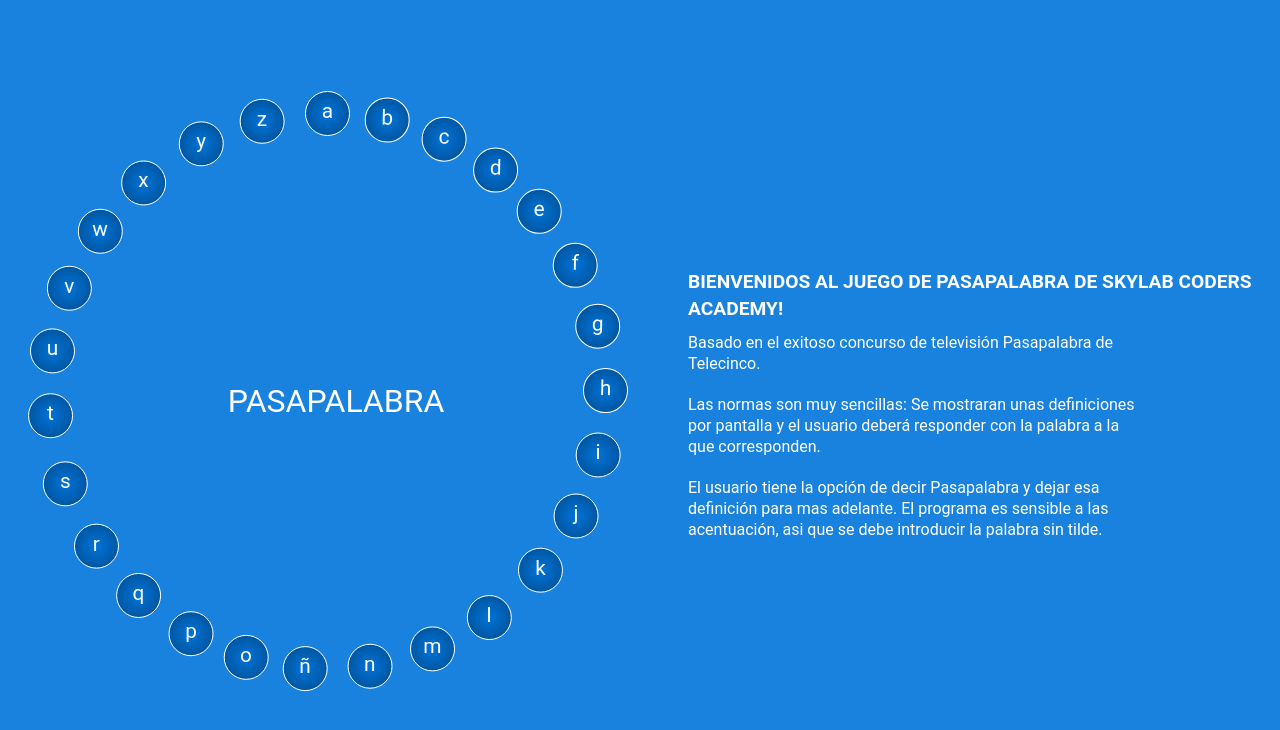
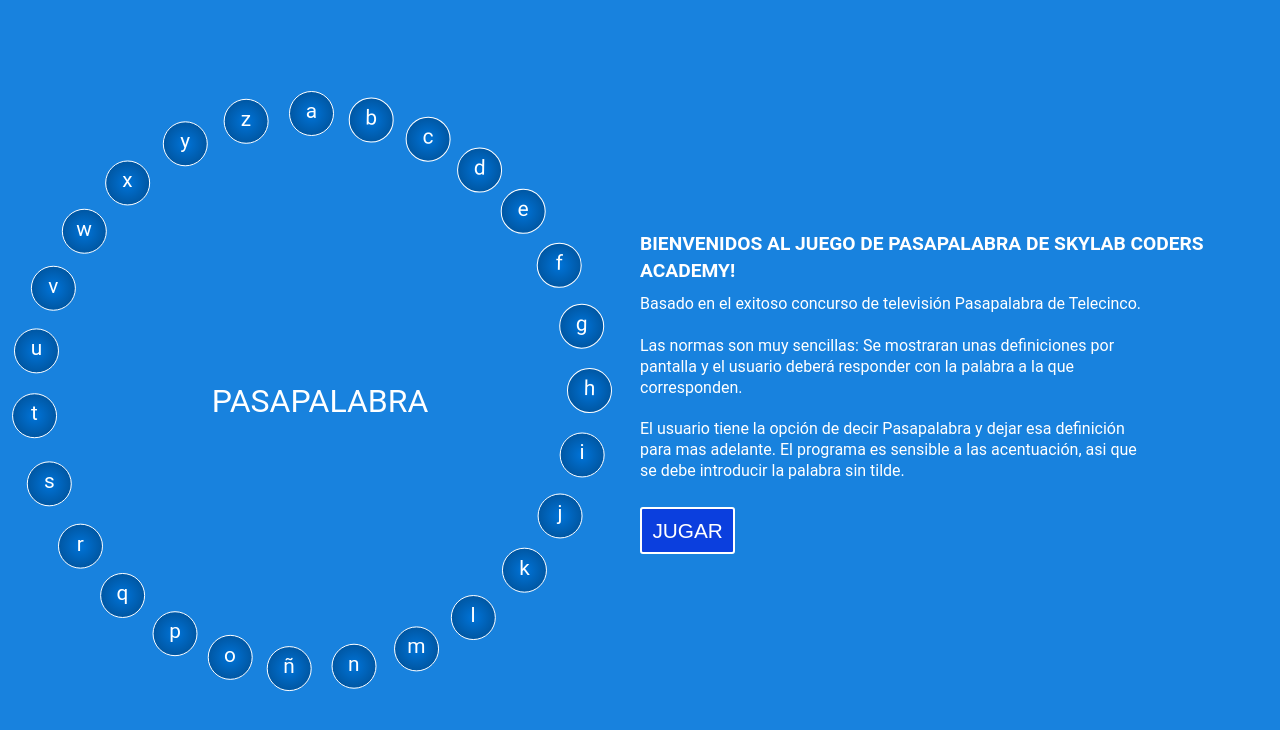
Before and after one commit to blopez-dev/pasapalabra, a plain HTML site: page index.html in a window 1280 px wide. Drawn offline with Linux system fonts and the light colour scheme.

Commit message:
show each question to game

```diff
--- a/css/style.css
+++ b/css/style.css
@@ -5,32 +5,51 @@
     --primary-color:#fff;
     --second-color: #238fe3;
     --background-color: #1882de;
+    --btn-primary : #0b3fde;
     --font-Family:'Roboto', sans-serif;
 }
 
 body{font-size:16px;background-color:var(--background-color); font-family: var(--font-Family)}
 ul {list-style: none;}
 ul > li {padding:5px; margin:10px;}
+.btn{
+    display: inline-block;
+    margin:25px 0;
+    padding: .25em .5em;
+    border: 2px solid var(--primary-color);
+    border-radius: 3px;
+    font-size: 1.3em;
+    line-height: 1.6em;
+    font-weight: 500;
+    text-align: center;
+    text-decoration: none;
+    text-transform: uppercase;
+    cursor: pointer;
+    color: var(--primary-color);
+}
+.primary{background-color: var(--btn-primary) !important;}
 
 #app{
     display:flex;
     flex-flow:row wrap;
     justify-content: space-around;
-    align-items: center;
+    align-items: stretch;
     position:relative;
     width:100%;
     min-height: 100vh;
 
 }
-.wrapper-box{
+
+.wrapper-content{
+    display:block;
     position:relative;
-    display: flex;
-    justify-content: center;
-    align-items: center;
     width: 50%;
-    min-height: 100vh;
+    min-height: 50vh;
+    transform: none;
+    top:auto;
+    left:auto;
 }
-#app .wrapper-letters{
+.wrapper-letters{
     position:absolute;
     left: 50%;
     top: 50%;
@@ -48,7 +67,7 @@ ul > li {padding:5px; margin:10px;}
     width:100%;
     position:absolute;
     top:calc(50% - 18px);
-    left:0%;
+    left:0;
     content:"PASAPALABRA";
     font-size:2em;
     text-transform: uppercase;
@@ -106,7 +125,7 @@ ul > li {padding:5px; margin:10px;}
     flex-flow:column wrap;
     justify-content: center;
     align-items: flex-start;
-    max-width:45%;
+    min-height: 100%;
     color:var( --primary-color);
 }
 .pasapalabra-controls .subtitle{
@@ -119,3 +138,7 @@ ul > li {padding:5px; margin:10px;}
     line-height: 1.3em;
     max-width: 80%;
 }
+
+.hidden{
+    display: none;
+}
--- a/js/app.js
+++ b/js/app.js
@@ -1,6 +1,7 @@
  import questions from "./data.js";
 
 function getInfo(questions){
+    const collectionQuestions = [];
     const letters = [];
     let titleGame = '';
     let infoGame = '';
@@ -8,21 +9,15 @@ function getInfo(questions){
         item.letter ? letters.push(item.letter) : undefined;
         item.title ? titleGame = item.title : undefined;
         item.content ? infoGame = item.content : undefined;
+        item.questions ? collectionQuestions.push({status: item.status, questions: item.questions,}) : undefined;
     })
 
-    return [letters, titleGame, infoGame];
+    return [letters, titleGame, infoGame, collectionQuestions];
 }
-function listingLetters(alphabet){
-    const listingLetters = document.createElement('ul');
-    listingLetters.classList.add('wrapper-letters');
-    alphabet.forEach(item => {
-        let li = document.createElement('li');
-        li.classList.add('letter')
-        li.innerHTML += item;
-        listingLetters.appendChild(li);
-    })
-    return listingLetters;
-}
+ function tryQuestion() {
+     let index;
+     return index = Math.floor(Math.random() * (0 - 3) + 3);
+ }
 function titleComponent (title){
     const titleType = document.createElement('h2');
     titleType.classList.add('subtitle');
@@ -35,45 +30,90 @@ function contentComponent (content){
     contentInfo.innerHTML = content;
     return contentInfo;
 }
-function buttonComponent (){
+function buttonComponent(text, onClick, styleBtn){
+    const element = document.createElement('button');
+    element.addEventListener('click', onClick);
+    element.classList.add('btn', styleBtn);
+    element.innerText = text;
+    return element;
+}
+function wrapperContent (content, elementClass){
+     const renderContent = document.createElement('div');
+     renderContent.classList.add('wrapper-content');
+     renderContent.classList.add(elementClass);
+     renderContent.appendChild(content);
+     return renderContent;
+ }
 
+function inputWord (){
+   const inputBox = document.createElement('input');
+   inputBox.setAttribute('type', 'text');
+   inputBox.setAttribute('placeholder', 'Introduce tu respuesta');
+   return inputBox;
 }
-function showContent(titleType, contentInfo){
+const onPlay = () => {
+    document.querySelector('.pasapalabra-controls').remove();
+
+ }
+
+const onSend = () => {}
+const onPassToWord = () => {}
+
+function listingLetters(alphabet){
+     const listingLetters = document.createElement('ul');
+     listingLetters.classList.add('wrapper-letters');
+     alphabet.forEach(item => {
+         let li = document.createElement('li');
+         li.classList.add('letter')
+         li.innerHTML += item;
+         listingLetters.appendChild(li);
+     })
+     return listingLetters;
+ }
+function initPlay(titleType, contentInfo){
     titleComponent(titleType);
     contentComponent(contentInfo);
+    const btnPlay = buttonComponent('Jugar', onPlay, 'primary');
     const wrapper_controls = document.createElement('div');
-    wrapper_controls.classList.add('wrapper-box');
     wrapper_controls.classList.add('pasapalabra-controls');
 
     wrapper_controls.appendChild( titleComponent(titleType));
     wrapper_controls.appendChild( contentComponent(contentInfo));
+    wrapper_controls.appendChild( btnPlay);
+    return wrapper_controls;
+}
+function printGame(listingLetters, renderContent){
+    const printLetterGame = document.getElementById('app');
 
-    return wrapper_controls;
+    const donutWords = wrapperContent(listingLetters, 'donutWords');
+    const infoContent = wrapperContent(renderContent, 'panelGame');
+
+    printLetterGame.appendChild(donutWords);
+    printLetterGame.appendChild(infoContent);
+}
+function showQuestions(){
 
 }
-
-function printGame(listingLetters, wrapper_controls){
-    const printLetterGame = document.getElementById('app');
-    const wrapper_col = document.createElement('div');
-    wrapper_col.classList.add('wrapper-box');
-    wrapper_col.classList.add('pasapalabra-letters');
-
-    wrapper_col.appendChild(listingLetters);
-
-    printLetterGame.appendChild(wrapper_col);
-   printLetterGame.appendChild(wrapper_controls);
-
+function showEachQuestions(questions, counter){
+   questions.forEach(item => {
+       const numberQuestions = tryQuestion();
+       const questionItem =(questions[counter].questions[numberQuestions].question)
+       const questionAnswer =(questions[counter].questions[numberQuestions].answer);
+       const questionStatus =(questions[counter].status);
+       return [questionStatus, questionAnswer, questionItem];
+   })
 }
 
 function play(){
-    const [letters, titleGame, infoGame] = getInfo(questions);
+    const [letters, titleGame, infoGame, arrayQuestions] = getInfo(questions);
+    const counter = 0;
     const listLetters = listingLetters(letters);
-    const controls = showContent(titleGame, infoGame);
+    const controls = initPlay(titleGame, infoGame);
+    showEachQuestions(arrayQuestions, counter)
     printGame(listLetters, controls);
 }
-
-function initGame(){
-  play();
+function initGame(status, answer, question){
+  play(status, answer, question);
 
 }
 window.onload = initGame;
```
Also changed, not shown: js/data.js (+2 -7 lines).
